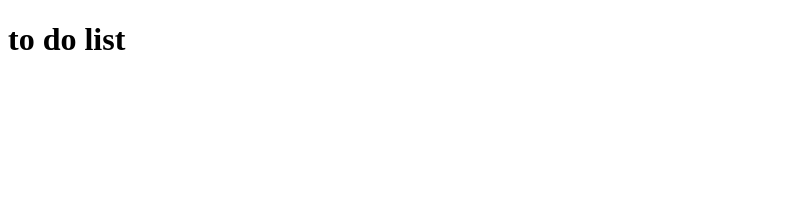
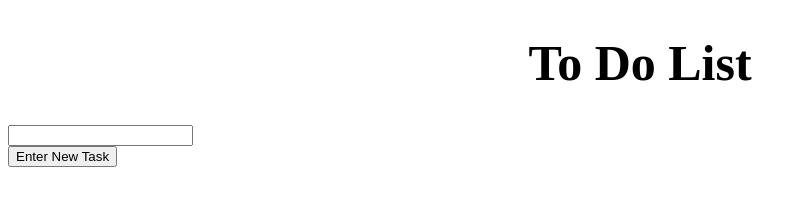
Before and after one commit to Neon-Nightmare/To-Do, a website: page index.html in a window 1280 px wide. Shown: the whole page, without its empty margins (0-807 px from the left). Drawn offline with Linux system fonts and the light colour scheme.

Commit message:
updated list

```diff
--- a/index.html
+++ b/index.html
@@ -5,7 +5,14 @@
         <link rel="stylesheet" href="./style.css">
     </head>
     <body>
-        <h1 class="title$">to do list</h1>
         <script src="./index.js"></script>
+        <h1 class="title">To Do List</h1>
+
+        <div id="forms">
+            <div id="inputs"></div>
+            <input type="text" id="event" name="event"><br>
+            <button type="submit" onclick="addtolist()">Enter New Task</button>
+        </div>
+
     </body>
 </html>
--- a/index.js
+++ b/index.js
@@ -0,0 +1,10 @@
+function addtolist(){
+
+    const div = document.getElementById("inputs");
+    div.innerHTML +=
+        `<div>
+            <input type="checkbox" placeholder="Enter value" id="input-field">
+        </div>`;
+    const input_text_value = document.getElementById('event').value;
+    div.innerHTML += input_text_value
+}
--- a/style.css
+++ b/style.css
@@ -1,5 +1,5 @@
 .title{
-    font-size: 100px;
+    font-size: 50px;
     color: black;
-
+    text-align: center;
 }
```
